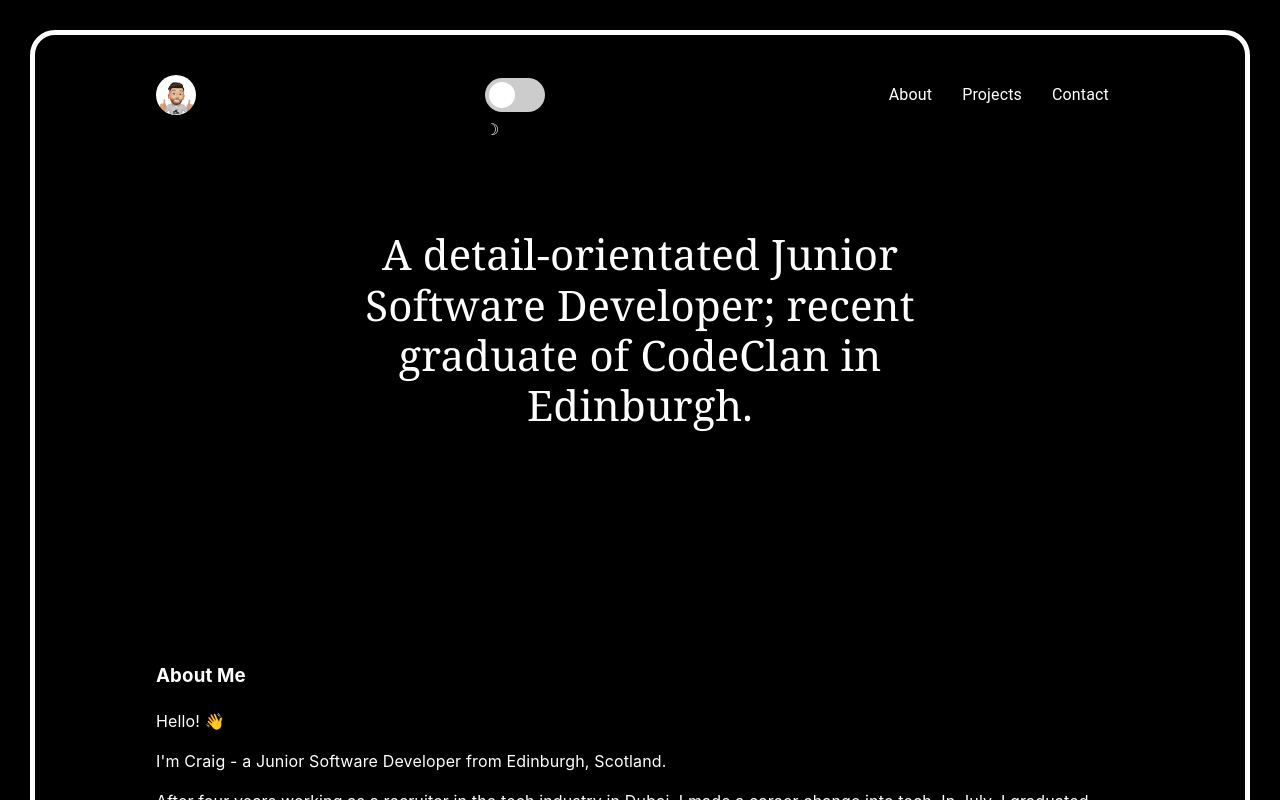
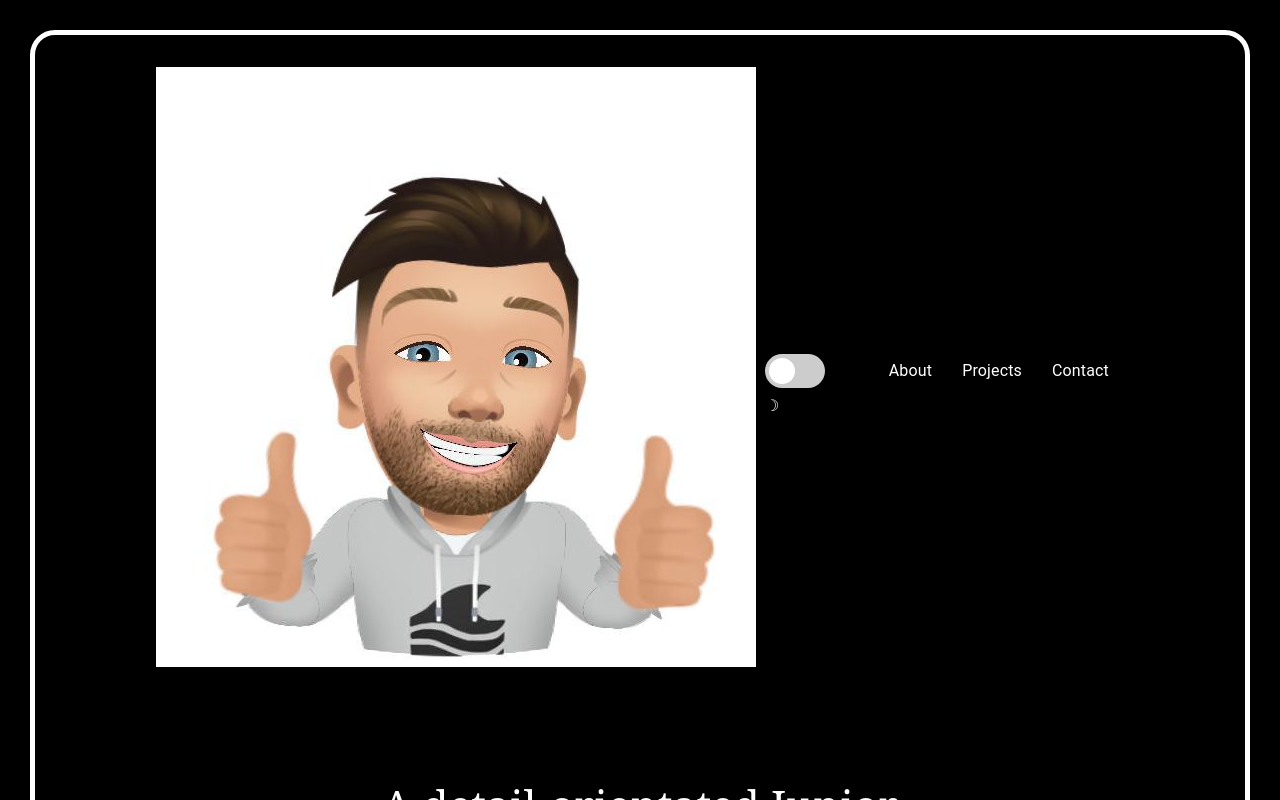
Before and after one commit to crwils/crwils.github.io, a React (Create React App) app: page / in a window 1280 px wide. Shown: the top 800 px of the page. Built offline with nearby package versions, Linux system fonts and the light colour scheme.

Commit message:
added typescript, changed files to tsx, changed img file to input to remove error, installed tailwind

```diff
--- a/src/components/NavBar.js
+++ b/src/components/NavBar.tsx
@@ -1,17 +1,17 @@
 import React from 'react';
-import myavatar from "../myavatar.png"
+import myAvatar from "../myavatar.png"
 import "../style.css"
 import DarkMode from './DarkMode';
 
-function NavBar (props) {
+const NavBar = () => {
 
     return (
         <>
             <nav>
                 <div className="max-width">
-                    <span className="icon-me" title="link to homepage" href=".">
+                    <span className="icon-me" title="link to homepage">
                         <a href='/'>
-                            <img type="button" src={myavatar} alt="A photograph of me" />
+                            <input type="image" src={myAvatar} />
                         </a>
                     </span>
                     <DarkMode/>
--- a/src/containers/Portfolio.js
+++ b/src/containers/Portfolio.tsx
@@ -3,7 +3,7 @@ import React from "react";
 import { Header, NavBar, ProjectList, About } from "../components";
 import "../style.css";
 
-function Portfolio(props) {
+const Portfolio = () => {
 
   // window resize event
   // get window size
--- /dev/null
+++ b/src/react-app-env.d.ts
@@ -0,0 +1 @@
+/// <reference types="react-scripts" />
```
Also changed, not shown: declaration.d.tsx (added, +8 -0 lines), package.json (+9 -1 lines), tsconfig.json (added, +26 -0 lines), src/App.tsx (renamed from src/App.js), src/assets/myProjects.tsx (renamed from src/assets/myProjects.js), 1 other file (tests, documents, lock files or other folders).
